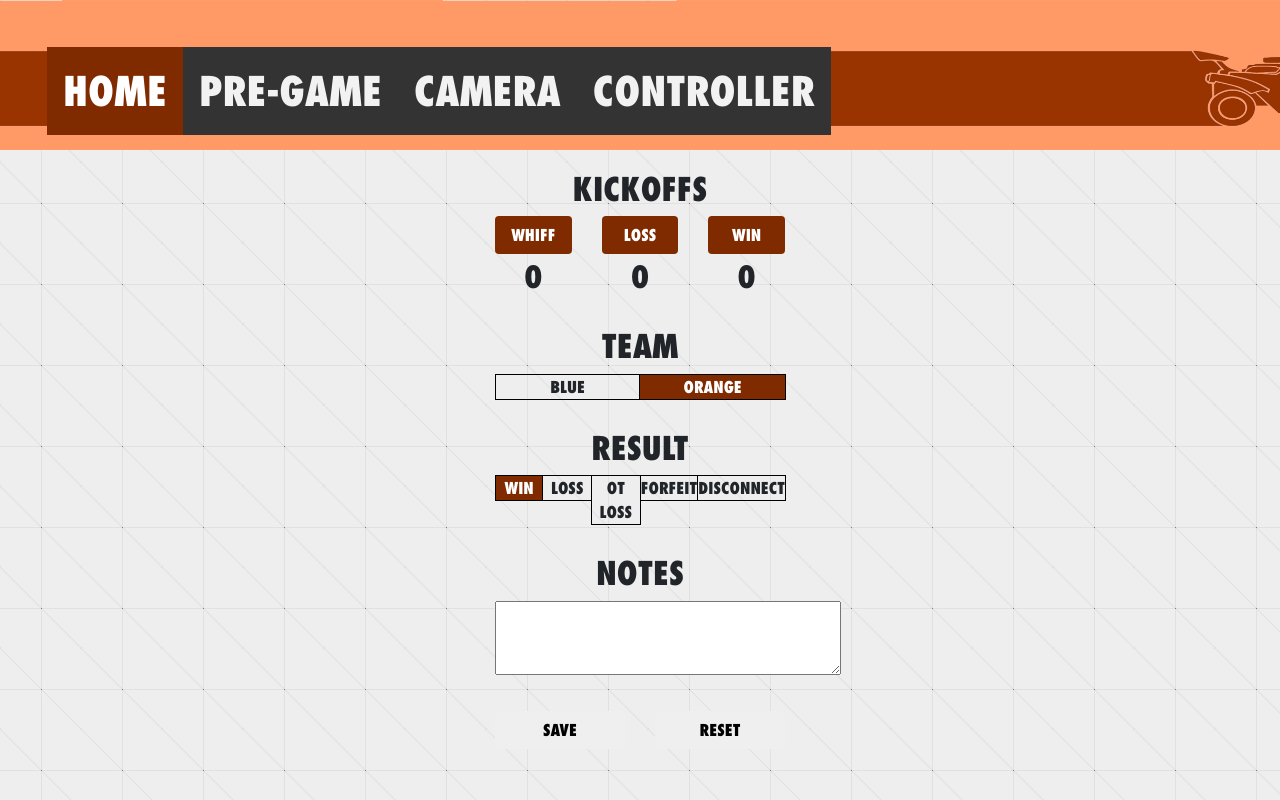
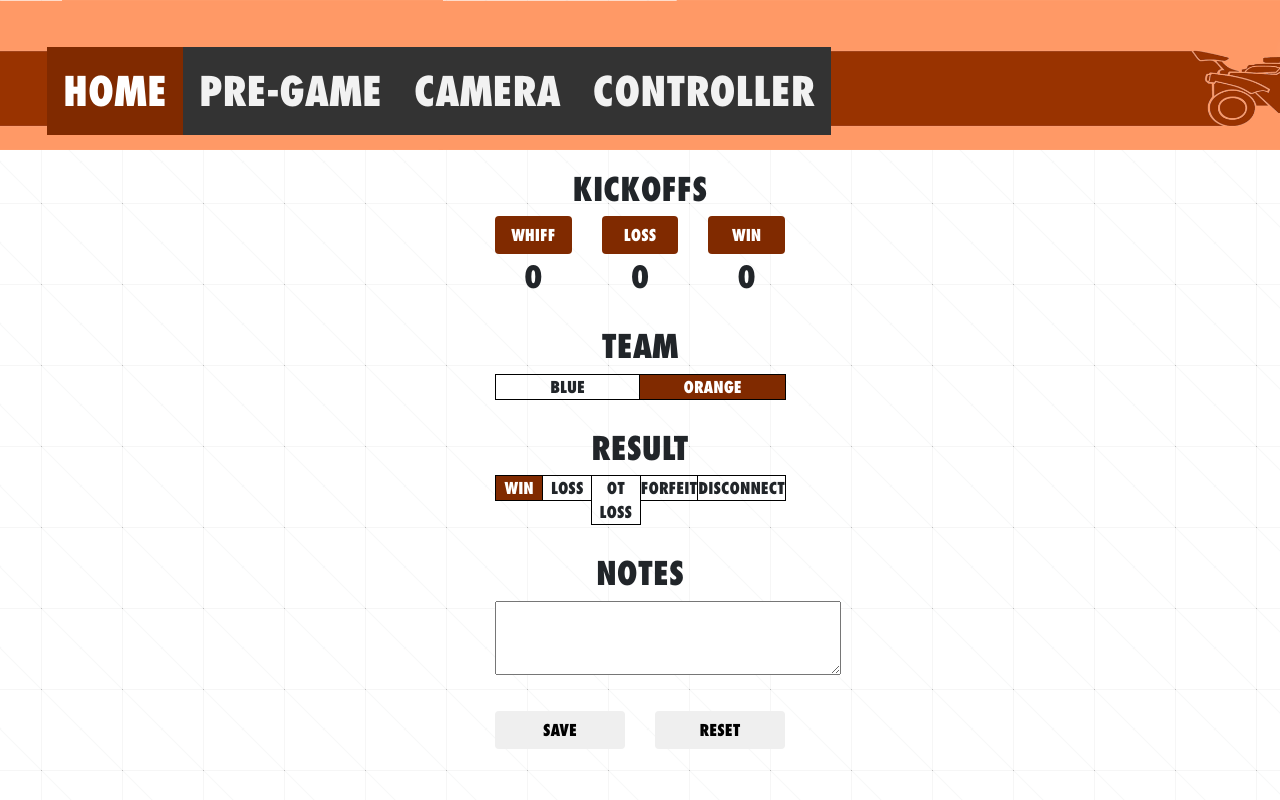
Before and after one commit to waterBottleHolster/rl_stats_webapp_v2, a Flask app: page / in a window 1280 px wide. Run offline with Flask 2, Linux system fonts and the light colour scheme; some libraries are stand-ins or nearby versions.

Commit message:
final edit before reconstructing website to be more aligned with sentdex tutorial

```diff
--- a/app.py
+++ b/app.py
@@ -1,46 +1,53 @@
-from flask import Flask, render_template, redirect, request
+from flask import Flask, render_template, redirect, request, flash
 import sqlite3
 from sqlite3 import Error
 from flask import g
+import json
 
-DATABASE = 'rl_stats.db'
 
+# There is a strong debate in my head about whether to use JSON or sqlite3 for
+# storing this website's info.  I'm going to go with sqlite3 for now because
+# it's much easier to "run experiments" on data stored in a sqlite3 db than
+# with filtering through json.
+
+# Conversely, the elements like title bar and dropdowns are fine to be populated
+# with data stored in the json.
+
+#flash.palletsprojects.com has a good tutorial on using sqlite3 with Flask
+active_db = 'rl_stats.db'
+conn = sqlite3.connect(active_db)
+cur = conn.cursor()
+cur.execute("SELECT * FROM nav_bar_titles")
+nav_bar_titles = cur.fetchall()
 
 app=Flask(__name__)
 
-#flash.palletsprojects.com has a good tutorial on using sqlite3 with Flask
-def get_db():
-    db = getattr(g, '_database', None)
-    if db is None:
-        db = g._database = sqlite3.connect(DATABASE)
-    return db
 
-@app.teardown_appcontext
-def close_connection(exception):
-    db = getattr(g, '_database', None)
-    if db is not None:
-        db.close()
 
 @app.route("/")
 def index():
-    return render_template("index.html")
-    cur = get_db().cursor()
+    return render_template("index.html", nav_bar_titles=nav_bar_titles)
 
-@app.route("/home")
+@app.route("/home/")
 def home():
+    flash("flash test!!")
     return redirect("/")
 
-@app.route("/pre-game")
+@app.route("/pre-game/")
 def pregame_settings():
     return render_template("pre_game_settings.html")
 
-@app.route("/camera-settings")
+@app.route("/camera-settings/")
 def camera_settings():
     return render_template("camera_settings.html")
 
-@app.route("/controller-settings")
+@app.route("/controller-settings/")
 def controller_settings():
     return render_template("controller_settings.html")
 
+@app.errorhandler(404)
+def page_not_found(e):
+    return("return four oh four")
+
 if __name__ == "__main__":
-    app.run(debug=False, host="0.0.0.0")
+    app.run(debug=True, host="0.0.0.0")
--- a/static/styles.css
+++ b/static/styles.css
@@ -6,11 +6,21 @@
 }
 
 body {
-    background: #eee;
-    background-image: url("images/axiom-pattern.png");
-    background-repeat: repeat;
     --dark-red-bg: rgb(128, 42, 0);
     --dark-blue-bg: rgb(0, 42, 128);
+}
+
+/* this is a hack to allow the background image to have an opacity property */
+body::after {
+    content: "";
+    background: url("images/axiom-pattern.png");
+    opacity: 0.5;
+    top: 0;
+    bottom: 0;
+    left: 0;
+    right: 0;
+    position: absolute;
+    z-index: -1;
 }
 
 @font-face {
--- a/templates/index.html
+++ b/templates/index.html
@@ -24,7 +24,7 @@
                 <div class="bg-img-orange" id="header-img">
                     <div class="topnav-container">
                         <div class="topnav">
-                            <a class="active-orange" href="{{ url_for('index') }}">HOME</a>
+                            <a class="active-orange" href="{{ url_for('home') }}">HOME</a>
                             <a href="{{ url_for('pregame_settings')}}">PRE-GAME</a>
                             <a href="{{ url_for('camera_settings') }}">CAMERA</a>
                             <a href="{{ url_for('controller_settings') }}">CONTROLLER</a>
```
Also changed, not shown: static/jsons/dropdowns.json (deleted, +0 -12 lines), static/jsons/elements.json (added, +18 -0 lines), rl_stats.db.
